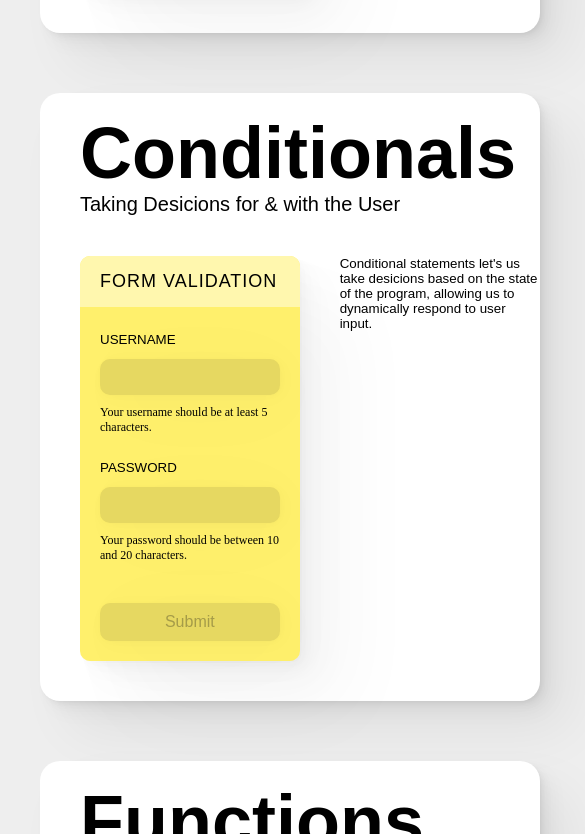
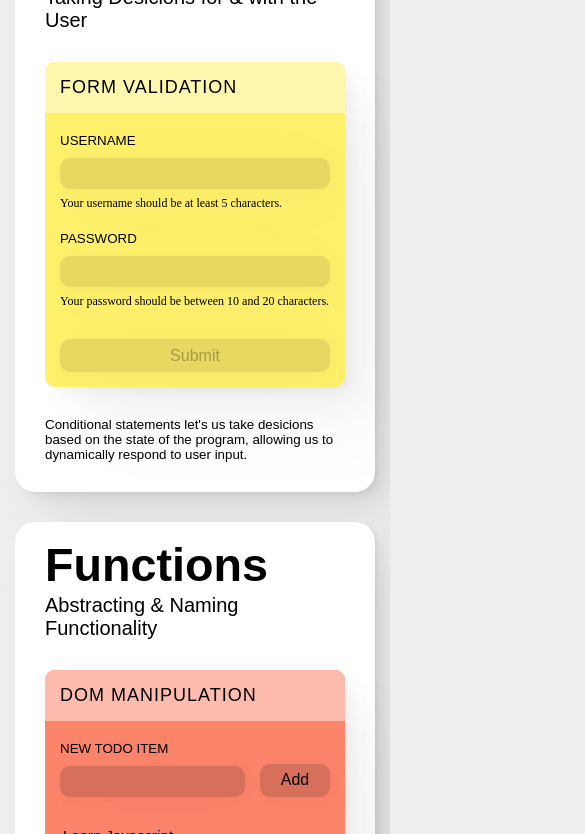
Before and after one commit to motform/IDK-Programming-2021-Course-Overview, a plain HTML site: page index.html in a window 390 px wide. Shown: the part 611-1445 px from the top of the page, 585 px wide, since content can reach past the window. Drawn offline with Linux system fonts and the light colour scheme; a web font is replaced by a local one.

Commit message:
make website responsive

```diff
--- a/index.html
+++ b/index.html
@@ -36,13 +36,16 @@
                         <section id="counter-body" class="widget-body">
                             <p id="counter-body-number">0</p>
                             <section id="counter-body-buttons">
-                                <button class="counter-body-button rounded shadow-small" id="counter-body-button-increment">+</button>
-                                <button class="counter-body-button rounded shadow-small" id="counter-body-button-decrement">–</button>
+                                <button class="counter-body-button rounded shadow-small"
+                                    id="counter-body-button-increment">+</button>
+                                <button class="counter-body-button rounded shadow-small"
+                                    id="counter-body-button-decrement">–</button>
                             </section>
                         </section>
                     </article>
                     <aside class="widget-description">
-                        <p>Variables not only let's us save and refer back to values, they also afford selection & manipulation of HTML elements.</p>
+                        <p>Variables not only let's us save and refer back to values, they also afford selection &
+                            manipulation of HTML elements.</p>
                     </aside>
                 </div>
             </div>
@@ -66,20 +69,27 @@
                             <form id="form-validation-form" autocomplete="off">
                                 <div class="widget-input-group">
                                     <label class="widget-input-label" for="username">username</label>
-                                    <input type="text" name="username" class="widget-input-text rounded  shadow-small" id="form-validation-username">
-                                    <p class="widget-input-feedback" id="form-validation-feedback-username">Your username should be at least 5 characters.</p>
+                                    <input type="text" name="username" class="widget-input-text rounded  shadow-small"
+                                        id="form-validation-username">
+                                    <p class="widget-input-feedback" id="form-validation-feedback-username">Your
+                                        username should be at least 5 characters.</p>
                                 </div>
                                 <div class="widget-input-group">
                                     <label class="widget-input-label" for="password">password</label>
-                                    <input type="password" name="password" class="widget-input-text rounded  shadow-small" id="form-validation-password">
-                                    <p class="widget-input-feedback" id="form-validation-feedback-password">Your password should be between 10 and 20 characters.</p>
+                                    <input type="password" name="password"
+                                        class="widget-input-text rounded  shadow-small" id="form-validation-password">
+                                    <p class="widget-input-feedback" id="form-validation-feedback-password">Your
+                                        password should be between 10 and 20 characters.</p>
                                 </div>
-                                <input type="button" value="Submit" class="widget-input-button-large rounded  shadow-small" id="form-validation-submit" disabled=true>
+                                <input type="button" value="Submit"
+                                    class="widget-input-button-large rounded  shadow-small" id="form-validation-submit"
+                                    disabled=true>
                             </form>
                         </section>
                     </article>
                     <aside class="widget-description">
-                        <p>Conditional statements let's us take desicions based on the state of the program, allowing us to dynamically respond to user input.</p>
+                        <p>Conditional statements let's us take desicions based on the state of the program, allowing us
+                            to dynamically respond to user input.</p>
                     </aside>
                 </div>
             </div>
@@ -104,10 +114,12 @@
 
                             <section id="dom-manipulation-input" class="hbox">
                                 <div class="">
-                                    <label class="widget-input-label">New TODO Item</label>
-                                    <input type="text" name="username" class="widget-input-text rounded shadow-small" id="dom-manipulation-input-text">
+                                    <label class="widget-input-label" for="todo-item">New TODO Item</label>
+                                    <input type="text" name="todo-item" class="widget-input-text rounded shadow-small"
+                                        id="dom-manipulation-input-text">
                                 </div>
-                                <button class="widget-input-button-large rounded shadow-small" id="dom-manipulation-input-button">Add</button>
+                                <button class="widget-input-button-large rounded shadow-small"
+                                    id="dom-manipulation-input-button">Add</button>
                             </section>
 
                             <section id="dom-manipulation-todo" class="">
@@ -119,7 +131,8 @@
                         </section>
                     </article>
                     <aside class="widget-description">
-                        <p>The browser comes with a library of functions that let us manipulate, add or remote items, to the page by interfacing with the DOM.</p>
+                        <p>The browser comes with a library of functions that let us manipulate, add or remote items, to
+                            the page by interfacing with the DOM.</p>
                     </aside>
                 </div>
             </div>
@@ -146,15 +159,18 @@
                                 <section id="color-generator-inputs">
                                     <div class="color-generator-input-group">
                                         <label class="widget-input-label shadow-small" for="red">Red</label>
-                                        <input min="0" max="255" type="range" name="red" class="color-generator-input rounded shadow-small" value="50" step="1">
+                                        <input min="0" max="255" type="range" name="red"
+                                            class="color-generator-input rounded shadow-small" value="50" step="1">
                                     </div>
                                     <div class="color-generator-input-group">
                                         <label class="widget-input-label" for="green">Green</label>
-                                        <input min="0" max="255" type="range" name="green" class="color-generator-input rounded shadow-small" value="50" step="1">
+                                        <input min="0" max="255" type="range" name="green"
+                                            class="color-generator-input rounded shadow-small" value="50" step="1">
                                     </div>
                                     <div class="color-generator-input-group">
                                         <label class="widget-input-label" for="blue">Blue</label>
-                                        <input min="0" max="255" type="range" name="blue" class="color-generator-input rounded shadow-small" value="110" step="1">
+                                        <input min="0" max="255" type="range" name="blue"
+                                            class="color-generator-input rounded shadow-small" value="110" step="1">
                                     </div>
                                 </section>
                                 <color class="color-generator-swatch shadow-medium" id="color-generator-primary-color">
@@ -170,7 +186,8 @@
                         </section>
                     </article>
                     <aside class="widget-description">
-                        <p>Arrays & loops let's us adress & manipulate multiple elements, treating groups as simple sequences of data.
+                        <p>Arrays & loops let's us adress & manipulate multiple elements, treating groups as simple
+                            sequences of data.
                         </p>
                     </aside>
                 </div>
@@ -218,7 +235,8 @@
                         </section>
                     </article>
                     <aside class="widget-description">
-                        <p>Objects & key-value data structures let us deal with complex data in a way that is more managable for humans.
+                        <p>Objects & key-value data structures let us deal with complex data in a way that is more
+                            managable for humans.
                         </p>
                     </aside>
                 </div>
@@ -246,7 +264,8 @@
                         </section>
                     </article>
                     <aside class="widget-description">
-                        <p>Events are the primarly mechanism for dispatching on user input. Effectievly, it let's us program input over time.</p>
+                        <p>Events are the primarly mechanism for dispatching on user input. Effectievly, it let's us
+                            program input over time.</p>
                     </aside>
                 </div>
             </div>
--- a/script.js
+++ b/script.js
@@ -148,7 +148,7 @@ for (let i = 0; i < colorInputs.length; i++) {
     });
 }
 
-// // Run the tinting once to get the starting colors
+// Run the tinting once to get the starting colors
 {
     let amount = 0.1;
     for (let colorSwatch of colorSwatches) {
@@ -178,7 +178,7 @@ let contacts = {
         email: "turbocopies@example.com",
     },
     wendy: {
-        name: "Wendy Hui Kyong Chun",
+        name: "WHK Chun",
         workplace: "Simon Fraser University",
         note: "Media Studies Mastermind",
         phone: "323-288-2299",
@@ -244,7 +244,7 @@ function drag(event) {
         draggableState.offset.x = draggableState.current.x;
         draggableState.offset.y = draggableState.current.y;
 
-        translateElement(draggableState.current, draggableWidget)
+        translateElement(draggableState.current, draggableWidget);
     }
 }
 
--- a/style.css
+++ b/style.css
@@ -42,7 +42,7 @@
 }
 
 @media (prefers-color-scheme: dark) {
-     :root {
+    :root {
         --foreground: white;
         --page-background: #222;
         --lesson-background: #333;
@@ -55,8 +55,7 @@
     padding: 0;
 }
 
-input,
-select {
+input, select {
     display: block;
 }
 
@@ -82,11 +81,7 @@ body {
     max-width: 1300px;
 }
 
-h1,
-h2,
-h3,
-h4,
-h5 {
+h1, h2, h3, h4, h5 {
     font-weight: inherit;
     font-family: degular-display, sans-serif;
     margin: 0;
@@ -109,7 +104,7 @@ a {
 }
 
 h1 {
-    font: 300 50pt degular-display, sans-serif;
+    font: 300 50pt/42pt degular-display, sans-serif;
 }
 
 select {
@@ -148,7 +143,6 @@ select {
     display: none;
 }
 
-
 /* Helpers */
 
 .hbox {
@@ -173,7 +167,6 @@ select {
 .shadow-small {
     box-shadow: 0.5px 0.5px 4.1px rgba(0, 0, 0, 0.01), 1.3px 1.3px 10.4px rgba(0, 0, 0, 0.015), 3px 3px 25px rgba(0, 0, 0, 0.02), 10px 10px 80px rgba(0, 0, 0, 0.03);
 }
-
 
 /* Widget styling */
 
@@ -250,7 +243,6 @@ select {
     font: 500 12pt degular-text, sans-serif;
 }
 
-
 /* EXAMPLES */
 
 .green {
@@ -276,7 +268,6 @@ select {
 .pink {
     background-color: var(--pink1);
 }
-
 
 /* Counter */
 
@@ -330,7 +321,6 @@ select {
     padding-top: 1px;
 }
 
-
 /* Form Validation */
 
 #form-validation .widget-header {
@@ -367,7 +357,6 @@ select {
     background-color: var(--yellow2);
     cursor: not-allowed;
 }
-
 
 /* DOM Manipulation */
 
@@ -435,7 +424,6 @@ select {
     cursor: pointer;
 }
 
-
 /* Color Generator */
 
 #color-generator .widget-header {
@@ -483,7 +471,6 @@ select {
     background-color: var(--lesson-background);
 }
 
-
 /* Contact Card */
 
 #contact-card .widget-header {
@@ -524,7 +511,6 @@ select {
     font-style: italic;
 }
 
-
 /* Event — Draggable Widget */
 
 #event .widget-header {
@@ -537,3 +523,38 @@ select {
     font: 500 13px degular-text, sans-serif;
     text-transform: uppercase;
 }
+
+/* Responsive design */
+
+/* Mobile */
+
+@media only screen and (max-width: 480px) {
+    :root {
+        --space-full: 30px;
+    }
+    html {
+        padding: var(--space-half);
+    }
+    main {
+        display: flex;
+        flex-direction: column;
+        gap: var(--space-full);
+    }
+    h1 {
+        font: 300 30pt/30pt degular-display, sans-serif;
+    }
+    h2 {
+        font: 700 35pt/20pt degular-display, sans-serif;
+    }
+    .widget {
+        width: 100%;
+    }
+    .widget-container {
+        flex-direction: column;
+        gap: var(--space-full);
+    }
+    .widget-description {
+        margin-left: 0;
+        max-width: 100%;
+    }
+}
```
